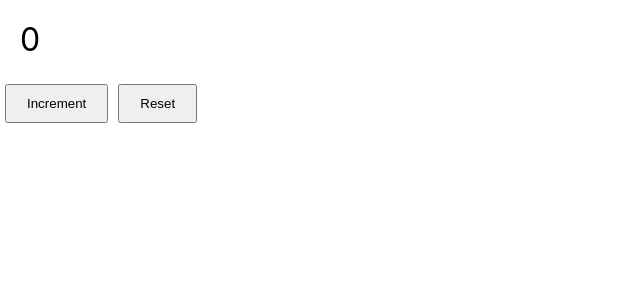
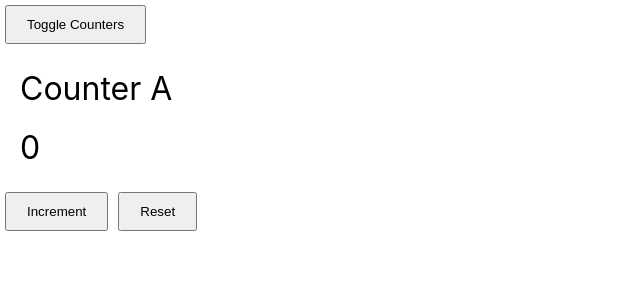
Before and after one commit to ishu9bansal/react-counter, a React (Create React App) app: page / in a window 1280 px wide. Shown: the top 300 px of the page, without its empty margins (0-640 px from the left). Built offline with nearby package versions, Linux system fonts and the light colour scheme.

Commit message:
toggle counters

```diff
--- a/src/App.js
+++ b/src/App.js
@@ -1,9 +1,22 @@
-import React from 'react';
+import React, { useState } from 'react';
 import './App.css';
 import Counter from './components/Counter';
 
+const counterList = [
+  {id: 'A', name: "Counter A"},
+  {id: 'B', name: "Counter B"},
+  {id: 'C', name: "Counter C"},
+];
+
 function App() {
-  return <Counter/>;
+  const [toggle, setToggle] = useState(0);
+  const listLength = counterList.length;
+  const handleToggle = () => setToggle(toggle => (toggle + 1)%listLength);
+  const obj = counterList[toggle];
+  return <>
+    <button onClick={handleToggle}>Toggle Counters</button>
+    <Counter name={obj.name} key={obj.id} />
+  </>;
 }
 
 export default App;
```
